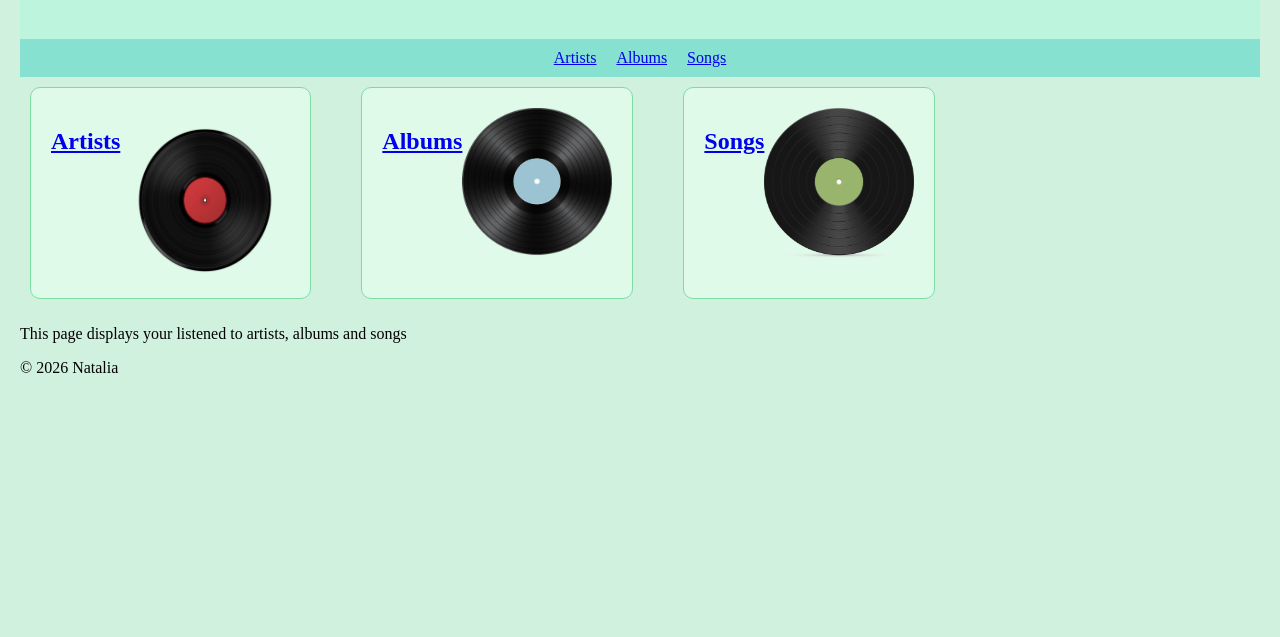
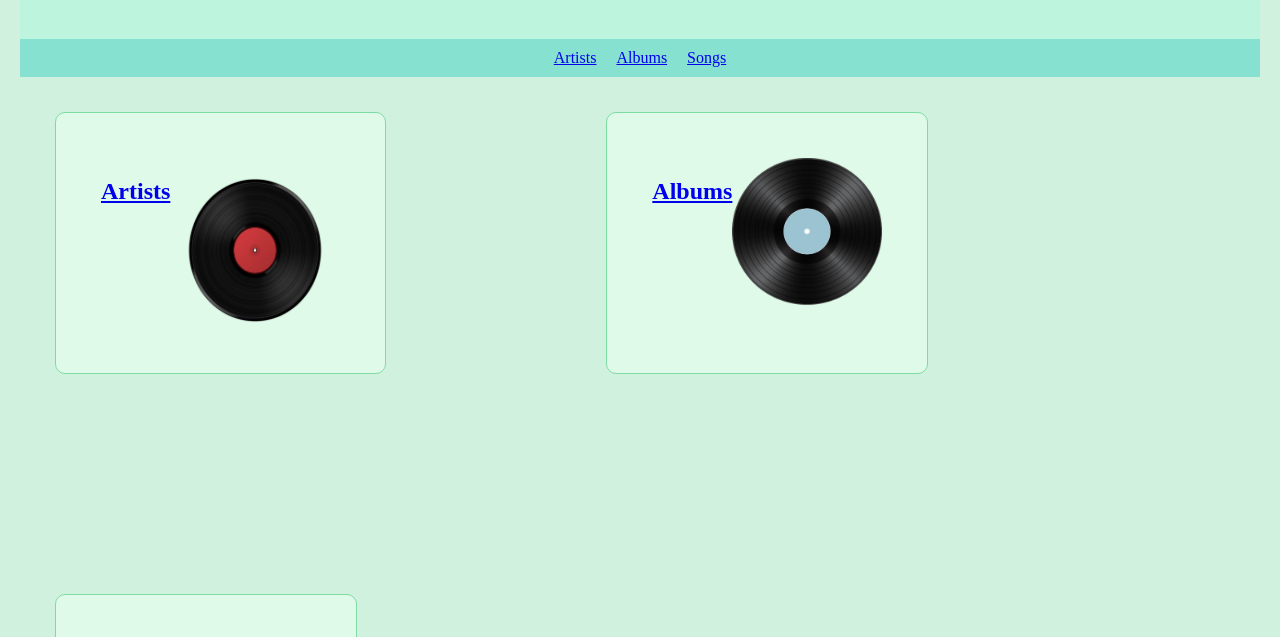
Before and after one commit to NataliaP060/music-library, a website: page index.html in a window 1280 px wide. Shown: the part 101-738 px from the top of the page. Drawn offline with Linux system fonts and the light colour scheme.

```diff
--- a/style.css
+++ b/style.css
@@ -26,9 +26,9 @@
 
 }
 .card-artists{
-     padding: 20px;
+     padding: 45px;
     background-color: rgb(223, 250, 232);
-    margin: 10px;
+    margin: 35px;
     border: 1px solid rgb(125, 220, 163);
     border-radius: 10px;
     display: flex;
@@ -36,18 +36,18 @@
 
 }
     .card-albums{
-     padding: 20px;
+     padding: 45px;
     background-color: rgb(223, 250, 232);
-    margin: 10px;
+    margin: 35px;
     border: 1px solid rgb(125, 220, 163);
     border-radius: 10px;
     display: flex;
     flex-wrap: wrap;
     }
 .card-songs{
-     padding: 20px;
+     padding: 45px;
     background-color: rgb(223, 250, 232);
-    margin: 10px;
+    margin: 35px;
     border: 1px solid rgb(125, 220, 163);
     border-radius: 10px;
     display: flex;
@@ -57,5 +57,5 @@
 .cards {
   display: flex;
   flex-wrap: wrap;
-  gap: 30px;
+  gap: 150px;
 }
```
Also changed, not shown: package.json (+10 -1 lines), README.md (added), screenshots/Screenshot_23-10-2026_203115_.jpeg (added), screenshots/Screenshot_23-10-2026_203139_.jpeg (added), yellowone.jpg (deleted), 2 other files.
